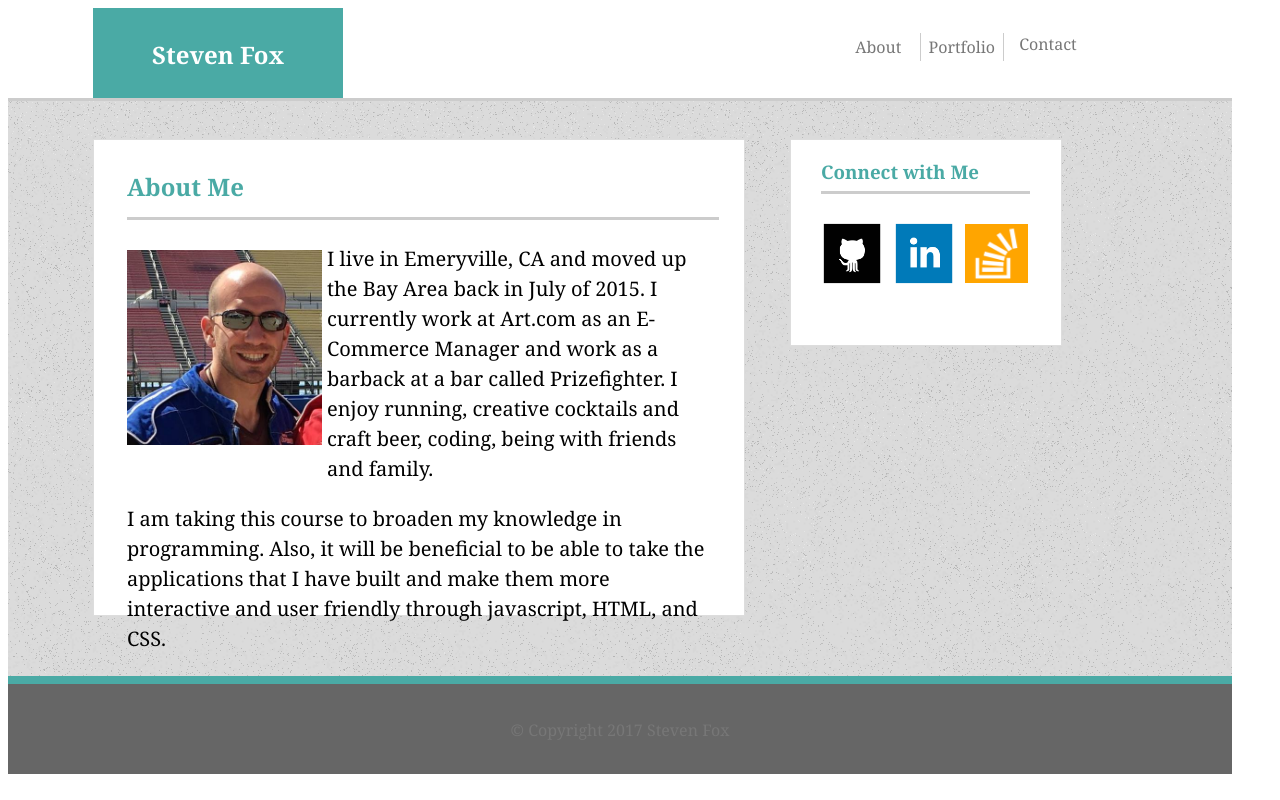
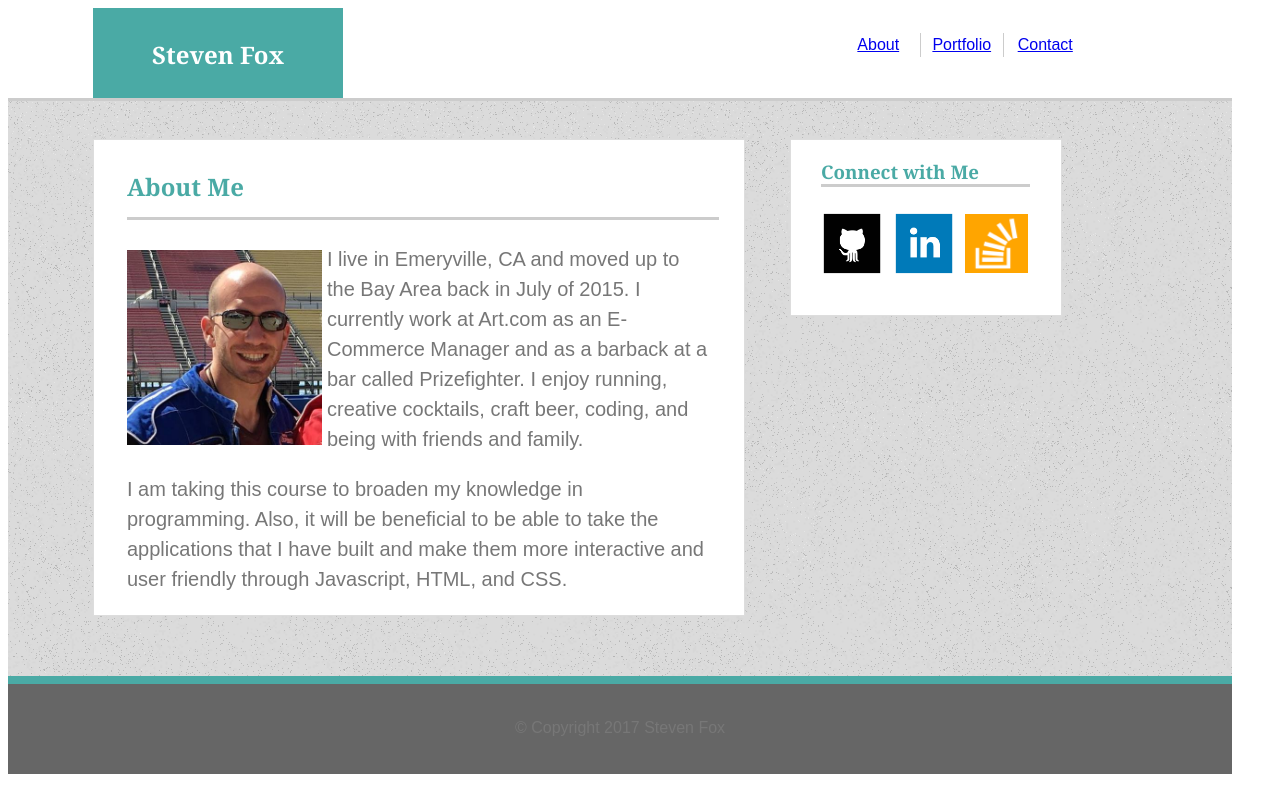
Before and after one commit to sfrunner/Basic-Portfolio, a PHP site: page / in a window 1280 px wide. Run offline with PHP 8.4, Linux system fonts and the light colour scheme.

Commit message:
Draft of CSS & HTML Files Before Final Review Tomorrow

```diff
--- a/assets/css/style.css
+++ b/assets/css/style.css
@@ -24,7 +26,7 @@ header{
 	height: 65px;
 	text-align: center;
 	padding-top: 25px;
-	font-family: 'Georgia', Times, Times New Roman, serif;
+	font-family: 'Arial', 'Helvetica Neue', Helvetica, sans-serif;
 	color:#777777;
 
 }
@@ -49,19 +53,16 @@ header{
 	width:1224px;
 	height:575px;
 	background-image:url("../images/old_moon.png");
-	border-bottom:8px;
-	border-bottom-style:solid;
-	border-bottom-color:#4aaaa5;
+
 }
+
+/*Used to override to new height for Portfolio Page */
 
 #mbbheightportfolio{
 	overflow:auto;
 	width:1224px;
 	height:1165px;
 	background-image:url("../images/old_moon.png");
-	border-bottom:8px;
-	border-bottom-style:solid;
-	border-bottom-color:#4aaaa5;
 
 }
 
@@ -115,17 +119,10 @@ header{
 
 }
 
-.maincontentinfo{
-	margin-top:30px;
-	margin-bottom:30px;
-	height:505px;
-	width:186px;
-
-}
-
 #paragraph1{
 	margin-top: 24px;
-	font-family: 'Georgia', Times, Times New Roman, serif;
+	font-family: 'Arial', 'Helvetica Neue', Helvetica, sans-serif;
+	color: #777777;
 	font-size:20px;
 	margin-left:5px;
 	line-height:1.5;
@@ -133,80 +130,28 @@ header{
 	float:left;
 	width:59%;
 	margin-right:33px;
+
 }
 
 #paragraph2{
 	margin-left:33px;
 	clear:both;
 	line-height:1.5;
-	font-family: 'Georgia', Times, Times New Roman, serif;
+	font-family: 'Arial', 'Helvetica Neue', Helvetica, sans-serif;
+	color: #777777;
 	font-size:20px;
 	margin-right:33px;
-}
-
-#connectwindow{
-	width:270px;
-	height: 205px;
-	margin-top:38px;
-	margin-left:45px;
-	background:#ffffff;
-	border:thin;
-	border-color:#dddddd;
-	border-style:solid;
-	float:left;
-
-}
-
-#connectheader{
-	margin-left: 30px;
-	margin-right: 30px;
-	height:25%;
-	width:209px;
-	text-align: left;
-	color: #4aaaa5;
-	font-family: 'Georgia', Times, Times New Roman, serif;
-	border-bottom:medium;
-	border-bottom-style:solid;
-	border-bottom-color:#cccccc;
-	float: left;
-}
-
-#connectlogossection{
-	padding-top:75px;
-	margin-left: 30px;
-	margin-right: 30px;
-	height:62%;
-
-}
-
-.connectlogos{
-	margin-top:5px;
-	margin-right:5px;
-	width:63px;
-	height:66px;
-	margin-bottom:-3px;
-
-}
-
-footer{
-	padding-top:35px;
-	background: #666666;
-	width:1224px;
-	height:55px;
-	text-align:center;
-	color: #777777;
-	font-family: 'Georgia', Times, Times New Roman, serif;
-	position: sticky;
 
 }
 
 #textboxheaderfirst{
 	margin-top: 100px;
 	margin-left: 30px;
-	font-family: 'Georgia', Times, Times New Roman, serif;
+	font-family:'Arial', 'Helvetica Neue', Helvetica, sans-serif;
 	text-align:left;
 	font-size:large;
 	color: #777777;
+
 }
 
 
@@ -301,4 +265,64 @@ footer{
 	width: 100%;
 	position:relative;
 	z-index:2;
-	}
+
+}
+
+#connectwindow{
+	width:270px;
+	height: 175px;
+	margin-top:38px;
+	margin-left:45px;
+	background:#ffffff;
+	border:thin;
+	border-color:#dddddd;
+	border-style:solid;
+	float:left;
+
+}
+
+#connectheader{
+	margin-left: 30px;
+	margin-right: 30px;
+	height:25%;
+	width:209px;
+	text-align: left;
+	color: #4aaaa5;
+	font-family: 'Georgia', Times, Times New Roman, serif;
+	border-bottom:medium;
+	border-bottom-style:solid;
+	border-bottom-color:#cccccc;
+	float: left;
+
+}
+
+#connectlogossection{
+	margin-top:65px;
+	margin-left: 30px;
+	margin-right: 30px;
+	height:62%;
+
+}
+
+.connectlogos{
+	margin-top:5px;
+	margin-right:5px;
+	width:63px;
+	height:66px;
+	margin-bottom:-3px;
+
+}
+
+footer{
+	padding-top:35px;
+	background: #666666;
+	width:1224px;
+	height:55px;
+	text-align:center;
+	color: #777777;
+	font-family: 'Arial', 'Helvetica Neue', Helvetica, sans-serif;
+	border-top:8px;
+	border-top-style:solid;
+	border-top-color:#4aaaa5;
+
+}
--- a/index.html
+++ b/index.html
@@ -1,15 +1,21 @@
 <!DOCTYPE html>
 <html>
 	<head>
-		<title>Steven Fox</title>
-		<link rel="stylesheet" type="text/css" href="style.css">
+		<title>About Me: Steven Fox</title>
+		<link rel="stylesheet" type="text/css" href="assets/css/style.css">
 	</head>
 	<body>
 	<header>
 		<nav id="navbox">
-			<section class="navlinks">About</section>
-			<section class="navlinks">Portfolio</section>
-			<section class="navlinksend">Contact</section>
+			<section class="navlinks">
+				<a href="index.html">About</a>
+			</section>
+			<section class="navlinks">
+				<a href="portfolio.html">Portfolio</a>
+			</section>
+			<section id="navlinksend">
+				<a href="contact.html">Contact</a>
+			</section>
 		</nav>
 		<section id="mynamebox">
 			<h2>Steven Fox</h2>
@@ -17,13 +23,13 @@
 	</header>
 	<div id="mainboxbackground">
 		<section id="maincontentwindow">
-			<section id="aboutmeheader">
+			<section id="maincontentheader">
 				<h2>About Me</h2>
 			</section>
-			<section id="maincontentinfo">
-				<img id="mainimage" src="./assets/images/Steven_Fox_About_Me_Picture.jpg" width="164px" height="164px">
-				<p id="paragraph1">I live in Emeryville, CA and moved up the Bay Area back in July of 2015. I currently work at Art.com as an E-Commerce Manager and work as a barback at a bar called Prizefighter. I enjoy running, creative cocktails and craft beer, coding, being with friends and family.</p>
-				<p id="paragraph2">I am taking this course to broaden my knowledge in programming. Also, it will be beneficial to be able to take the applications that I have built and make them more interactive and user friendly through javascript, HTML, and CSS.</p>
+			<section>
+				<img id="mainindeximage" src="./assets/images/Steven_Fox_About_Me_Picture.jpg">
+				<p id="paragraph1">I live in Emeryville, CA and moved up to the Bay Area back in July of 2015. I currently work at Art.com as an E-Commerce Manager and as a barback at a bar called Prizefighter. I enjoy running, creative cocktails, craft beer, coding, and being with friends and family.</p>
+				<p id="paragraph2">I am taking this course to broaden my knowledge in programming. Also, it will be beneficial to be able to take the applications that I have built and make them more interactive and user friendly through Javascript, HTML, and CSS.</p>
 			</section>
 		</section>
 		<section id="connectwindow">
@@ -31,13 +37,13 @@
 				<h3>Connect with Me</h3>
 			</section>
 			<section id="connectlogossection">
-				<img class="connectlogos" src="./assets/images/1485829423_github_square_black.png">
-				<img class="connectlogos" src="./assets/images/1485829409_linkedin_square_color.png">
-				<img src="./assets/images/1485829397_stackoverflow.png" width="63px" height="59px">
+				<a href="https://github.com/sfrunner"><img class="connectlogos" src="./assets/images/1485829423_github_square_black.png" title="GitHub: sfrunner"/></a>
+				<a href="https://www.linkedin.com/in/steven-fox-08596b84"><img class="connectlogos" src="./assets/images/1485829409_linkedin_square_color.png" title="LinkedIn: Steven Fox"/></a>
+				<a href="https://www.stackoverflow.com/users/7420395/steven?tab=profile"><img src="./assets/images/1485829397_stackoverflow.png" width="63" height="59" title="stackoverflow: Steven Fox"/></a>
 			</section>
 		</section>
 	</div>
-	<footer id="footer">
+	<footer>
 		<section>© Copyright 2017 Steven Fox</section>
 	</footer>
 	</body>
```
Also changed, not shown: other parts of assets/css/style.css (+31 -5 lines), contact.html (+22 -18 lines), portfolio.html (+29 -21 lines).
